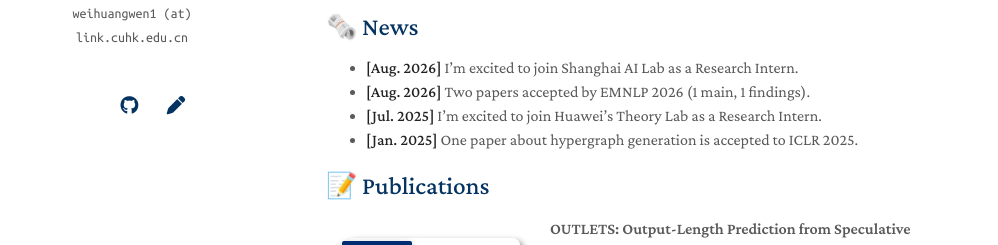
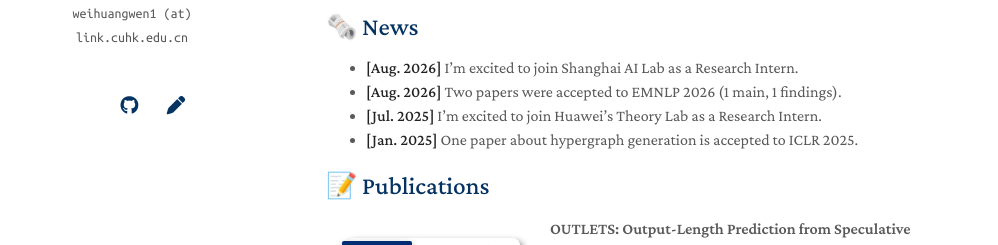
Before and after one commit to markwwen/markwwen.github.io, a Jekyll site: the page built from index.md, in a window 1280 px wide and 900 px high. Shown: the part 370-615 px from the top of the window, without its empty margins (144-1142 px from the left). Built offline with Jekyll 4.4.1, drawn with Linux system fonts in a browser that asks for light colours; a style sheet for code colours, icons or effects is not loaded; our own code applies the rules of GitHub Pages for plain Markdown files.

Commit message:
fix typo

```diff
--- a/index.md
+++ b/index.md
@@ -18,7 +18,7 @@ I am now a third-year phd candidate in the School of Data Science at [The Chines
 ## 🗞️ News
 
 - **[Aug. 2026]** I'm excited to join Shanghai AI Lab as a Research Intern.
-- **[Aug. 2026]** Two papers accepted by EMNLP 2026 (1 main, 1 findings).
+- **[Aug. 2026]** Two papers were accepted to EMNLP 2026 (1 main, 1 findings).
 - **[Jul. 2025]** I'm excited to join Huawei's Theory Lab as a Research Intern.
 - **[Jan. 2025]** One paper about hypergraph generation is accepted to ICLR 2025.
 
```
